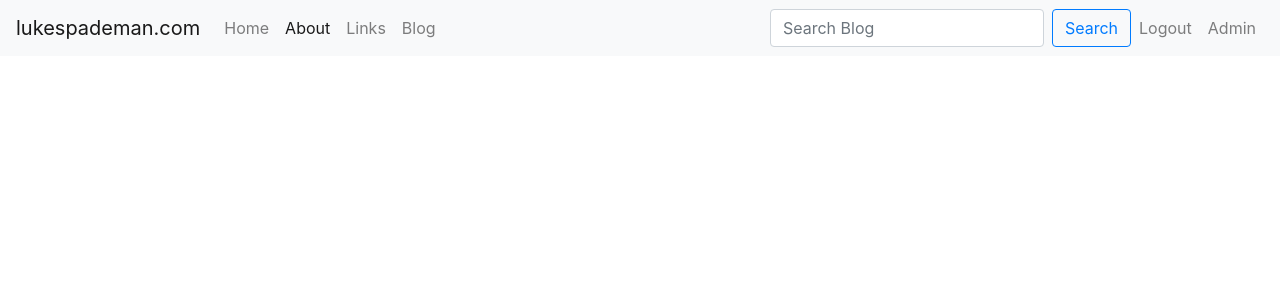
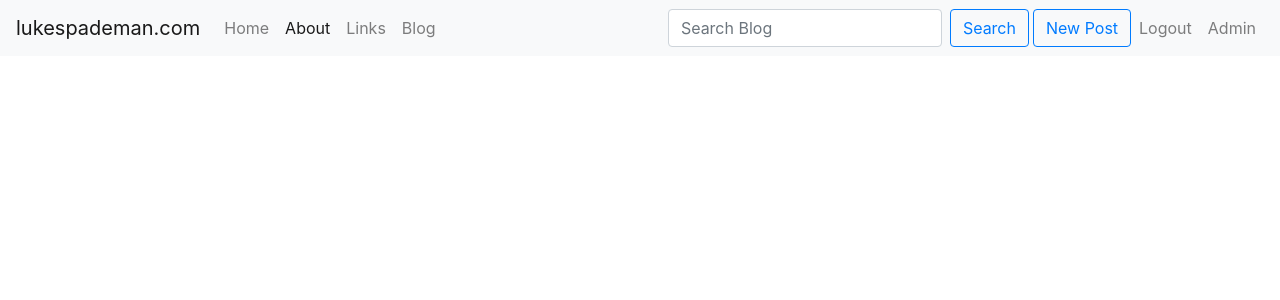
Before and after one commit to techninja1008/mysite, a Django app: page /about/ in a window 1280 px wide. Shown: the top 300 px of the page. Run offline with Django 3.2, Linux system fonts and the light colour scheme; the visitor is signed in with stand-in values (Sample User, id 1); data that the repository does not hold is empty; some libraries are stand-ins or nearby versions.

Commit message:
added new-post button

```diff
--- a/home/templates/home/base.html
+++ b/home/templates/home/base.html
@@ -19,16 +19,24 @@
         <ul class="navbar-nav mr-auto">
             {% for link in nav_links %}
             <li class="nav-item{% if link.href == request.path %} active {% endif %}">
-                <a class="nav-link" href="{{ link.href }}">{{ link.text }}{% if link.href == request.path %}  <span class="sr-only">(current)</span>{% endif %}</a>
+                <a class="nav-link" href="{{ link.href }}">{{ link.text }}{% if link.href == request.path %}{% endif %}</a>
             </li>
             {% endfor %}
 
         </ul>
+        <!--search bar-->
         <form class="form-inline my-2 my-lg-0" method="get" action="/search/">
             <input class="form-control mr-sm-2" type="search" name="q" placeholder="Search Blog" aria-label="Search">
             <button class="btn btn-outline-primary my-2 my-sm-0" type="submit">Search</button>
         </form>
         <ul class="navbar-nav justify-content-end">
+            {% if can_post %}
+
+                <form class="form-inline my-2 my-lg-0" method="get" action="/search/">
+                    <a class="btn btn-outline-primary my-2 my-sm-0" style="margin-left:4px;" href="{% url 'blog:post_new' %}">New Post</a>
+                </form>
+            {% endif %}
+
             {% if request.user.username %}
             <li class="nav-item">
                 <a class="nav-link" href="{% url 'accounts:logout' %}">Logout</a>
--- a/home/views.py
+++ b/home/views.py
@@ -17,7 +17,9 @@ class CustomView():
                 {'text': "About", 'href': reverse('about:about')},
                 {'text': "Links", 'href': reverse('about:links')},
                 {'text': "Blog", 'href': reverse('blog:post_list')}
-            ]})
+            ],
+            'can_post': self.request.user.has_perm('blog.add_post')
+            })
 
         return context
 
--- a/mysite/settings.py
+++ b/mysite/settings.py
@@ -139,6 +139,7 @@ AUTH_PASSWORD_VALIDATORS = [
 AUTH_USER_MODEL = 'accounts.UserProfile'
 
 
+
 # BLEACH
 # Which HTML tags are allowed
 BLEACH_ALLOWED_TAGS = ['p', 'b', 'i', 'u', 'em', 'strong', 'a', 'blockquote', 'ul', 'li', 'footer']
```
Also changed, not shown: dev_requirements.txt (line endings or trailing spaces).
